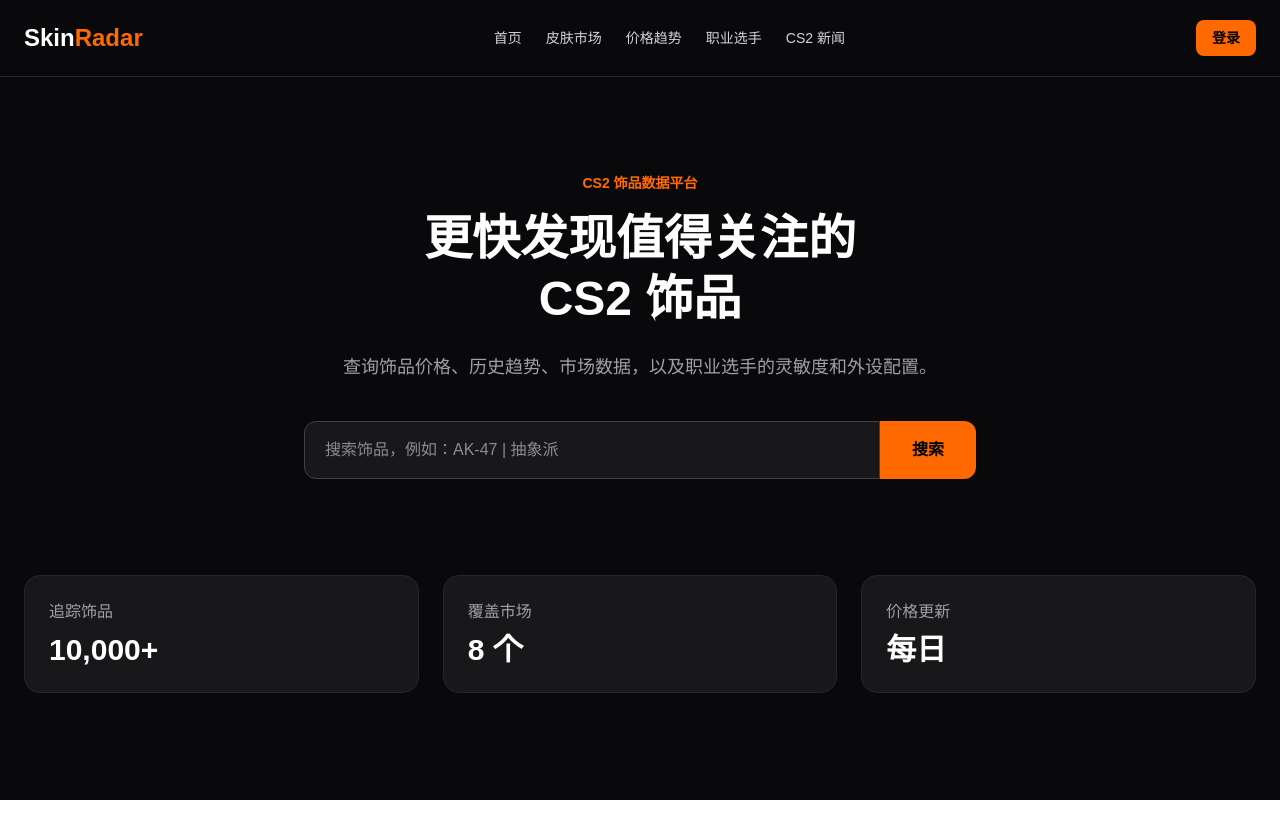
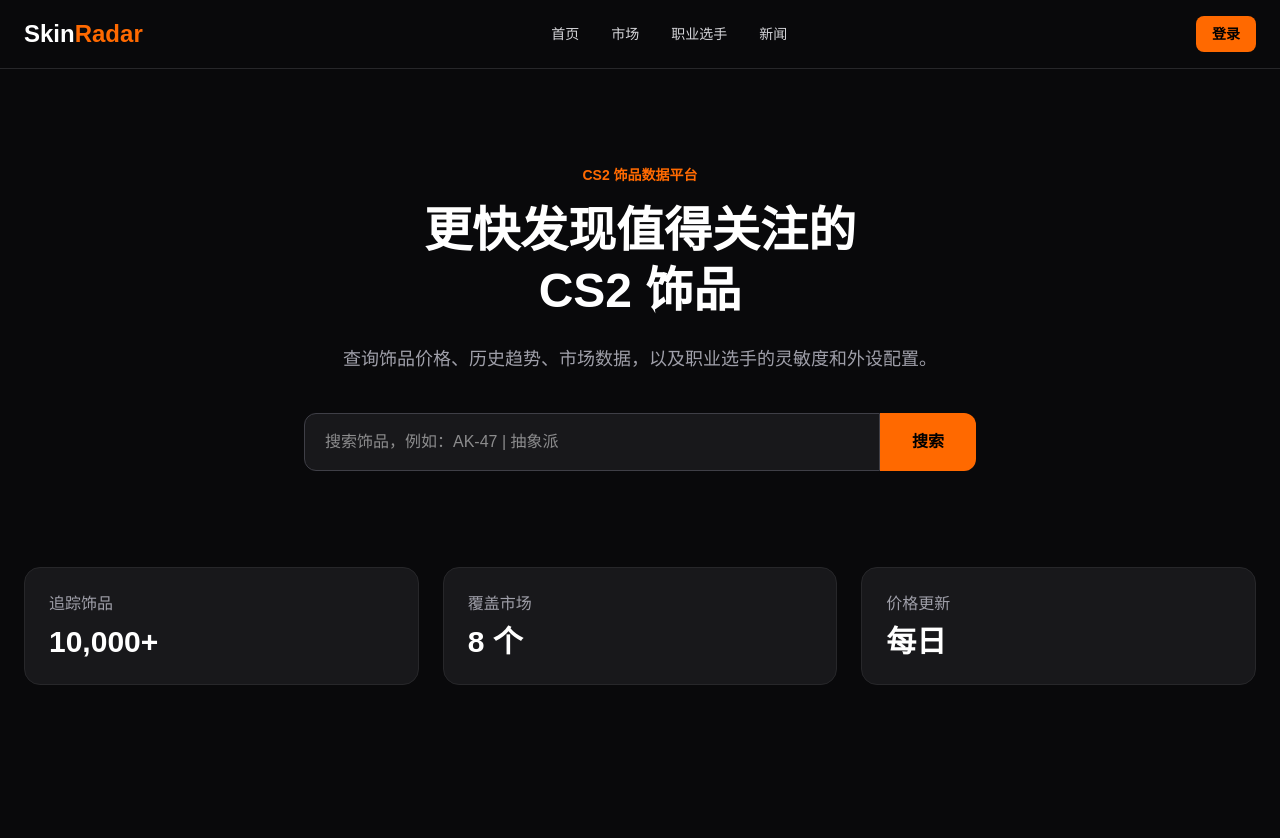
Before and after one commit to michaeljinhengwang-beep/skinradar-cn, a Next.js app: page / in a window 1280 px wide. Shown: the top 838 px of the page. Before the commit the page ends 800 px from the top, so only its background shows below. Built offline with nearby package versions, Linux system fonts and the light colour scheme.

Commit message:
feat: add shared navbar

```diff
--- a/app/layout.tsx
+++ b/app/layout.tsx
@@ -1,5 +1,6 @@
 import type { Metadata } from "next";
 import { Geist, Geist_Mono } from "next/font/google";
+import Navbar from "@/components/layout/Navbar";
 import "./globals.css";
 
 const geistSans = Geist({
@@ -13,17 +14,20 @@ const geistMono = Geist_Mono({
 });
 
 export const metadata: Metadata = {
-  title: "Create Next App",
-  description: "Generated by create next app",
+  title: "SkinRadar",
+  description: "CS2 饰品价格、市场趋势与职业选手数据平台",
 };
 
 export default function RootLayout({ children }: LayoutProps<"/">) {
   return (
     <html
-      lang="en"
+      lang="zh-CN"
       className={`${geistSans.variable} ${geistMono.variable} h-full antialiased`}
     >
-      <body className="min-h-full flex flex-col">{children}</body>
+      <body className="flex min-h-full flex-col">
+        <Navbar />
+        {children}
+      </body>
     </html>
   );
 }
--- a/app/page.tsx
+++ b/app/page.tsx
@@ -1,26 +1,6 @@
 export default function Home() {
   return (
     <main className="min-h-screen bg-zinc-950 text-white">
-      <nav className="border-b border-zinc-800">
-        <div className="mx-auto flex max-w-7xl items-center justify-between px-6 py-5">
-          <h1 className="text-2xl font-bold">
-            Skin<span className="text-orange-500">Radar</span>
-          </h1>
-
-          <div className="flex gap-6 text-sm text-zinc-300">
-            <a href="#">首页</a>
-            <a href="#">皮肤市场</a>
-            <a href="#">价格趋势</a>
-            <a href="#">职业选手</a>
-            <a href="#">CS2 新闻</a>
-          </div>
-
-          <button className="rounded-lg bg-orange-500 px-4 py-2 text-sm font-semibold text-black">
-            登录
-          </button>
-        </div>
-      </nav>
-
       <section className="mx-auto max-w-7xl px-6 py-24 text-center">
         <p className="mb-4 text-sm font-semibold text-orange-500">
           CS2 饰品数据平台
--- /dev/null
+++ b/components/layout/Navbar.tsx
@@ -0,0 +1,42 @@
+import Link from "next/link";
+
+const navigationItems = [
+  { label: "首页", href: "/" },
+  { label: "市场", href: "/market" },
+  { label: "职业选手", href: "/players" },
+  { label: "新闻", href: "/news" },
+];
+
+export default function Navbar() {
+  return (
+    <header className="border-b border-zinc-800 bg-zinc-950">
+      <nav
+        aria-label="主导航"
+        className="mx-auto flex max-w-7xl items-center justify-between px-6 py-4"
+      >
+        <Link href="/" className="text-2xl font-bold text-white">
+          Skin<span className="text-orange-500">Radar</span>
+        </Link>
+
+        <div className="flex items-center gap-8">
+          {navigationItems.map((item) => (
+            <Link
+              key={item.href}
+              href={item.href}
+              className="text-sm text-zinc-300 transition-colors hover:text-white"
+            >
+              {item.label}
+            </Link>
+          ))}
+        </div>
+
+        <Link
+          href="/login"
+          className="rounded-lg bg-orange-500 px-4 py-2 text-sm font-semibold text-black transition-colors hover:bg-orange-400"
+        >
+          登录
+        </Link>
+      </nav>
+    </header>
+  );
+}
```
